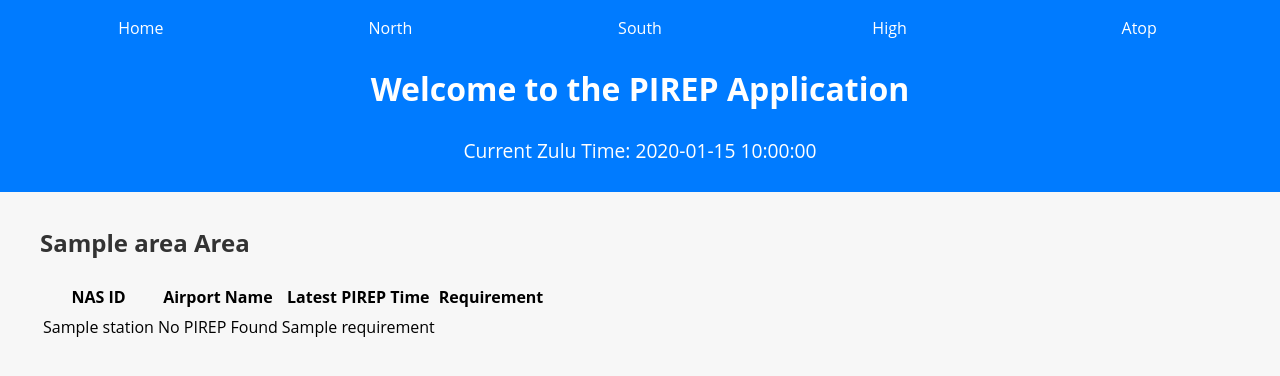
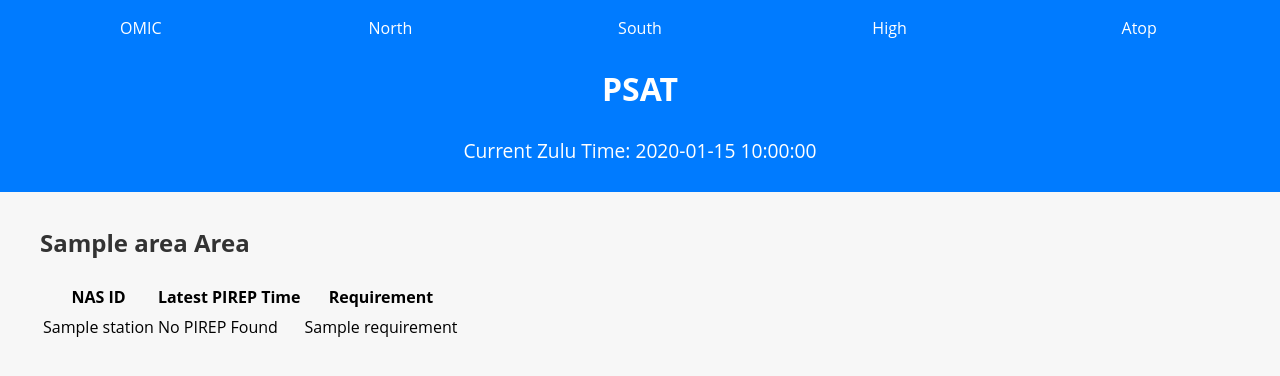
Before and after one commit to akfamous1299/PSAT, a Flask app: template templates/index.html in a window 1280 px wide. Shown: the top 376 px of the page. Run offline with Flask 3, Linux system fonts and the light colour scheme; the template is opened without the code that fills it: most values are stand-ins (such as "Sample title", 1, 10 or a date in 2020).

Commit message:
functional Updates

```diff
--- a/main.py
+++ b/main.py
@@ -49,6 +49,7 @@ def index():
             # Sort PIREPs by time in descending order (newest first)
             station_pireps.sort(key=lambda x: x['Time'], reverse=True)
 
+
             # Check if there are any PIREPs for the station
             if station_pireps:
                 # Get the most recent PIREP
@@ -56,7 +57,8 @@ def index():
 
                 # Calculate the time difference between now and the latest PIREP
                 now = datetime.now(pytz.utc)
-                pirep_time = datetime.strptime(latest_pirep['Time'], "%Y-%m-%d %H:%M:%S")
+                pirep_time = datetime.strptime(latest_pirep['Time'], "%H:%M").replace(tzinfo=pytz.utc)
+
                 time_diff = (now - pirep_time).total_seconds() / 3600  # Convert to hours
 
                 # Determine if a new PIREP is required (every hour)
@@ -70,13 +72,13 @@ def index():
 
         # Store both METAR and PIREP data in the dictionary
         areas_data[area] = {
-            'tations': area_stations,
+            'stations': area_stations,
             'pirep_status': station_pirep_status
         }
 
     # Get Zulu time for the display
     now = datetime.now(pytz.utc)
-    zulu_time = now.strftime("%Y-%m-%d %H:%M:%S Z")
+    zulu_time = now.strftime("%Y-%m-%d %H:%M Z")
 
     # Render the index.html template with all the data
     return render_template('index.html', zulu_time=zulu_time, areas_data=areas_data)
@@ -109,7 +111,7 @@ def area(area_name):
 
     # Get Zulu time
     now = datetime.now(pytz.utc)
-    zulu_time = now.strftime("%Y-%m-%d %H:%M:%S Z")
+    zulu_time = now.strftime("%Y-%m-%d %H:%M Z")
 
     # Render the area.html template with METAR and PIREP data
     return render_template('area.html', zulu_time=zulu_time, area_name=area_name, stations=area_stations, pireps=area_pireps)
--- a/pirep_fetcher.py
+++ b/pirep_fetcher.py
@@ -133,7 +133,7 @@ def fetch_pirep_data():
                         })
                     break
 
-            print(pireps)
+            #print(pireps)
 
         except ValueError as ve:
             print(f"Could not convert string to float: {ve}, row: {row}")  # Debugging
--- a/templates/area.html
+++ b/templates/area.html
@@ -10,7 +10,7 @@
     <header>
         <nav class="nav">
             <ul>
-                <li><a href="/">Home</a></li>
+                <li><a href="/">OMIC</a></li>
                 <li><a href="/area/NORTH">North</a></li>
                 <li><a href="/area/SOUTH">South</a></li>
                 <li><a href="/area/HIGH">High</a></li>
--- a/templates/index.html
+++ b/templates/index.html
@@ -3,21 +3,21 @@
 <head>
     <meta charset="UTF-8">
     <meta name="viewport" content="width=device-width, initial-scale=1.0">
-    <title>PIREP Application</title>
+    <title>PSAT</title>
     <link rel="stylesheet" href="{{ url_for('static', filename='css/styles.css') }}">
 </head>
 <body>
     <header>
         <nav class="nav">
             <ul>
-                <li><a href="/">Home</a></li>
+                <li><a href="/">OMIC</a></li>
                 <li><a href="/area/NORTH">North</a></li>
                 <li><a href="/area/SOUTH">South</a></li>
                 <li><a href="/area/HIGH">High</a></li>
                 <li><a href="/area/ATOP">Atop</a></li>
             </ul>
         </nav>
-        <h1>Welcome to the PIREP Application</h1>
+        <h1>PSAT</h1>
         <div class="zulu-time">Current Zulu Time: {{ zulu_time }}</div>
     </header>
     <main class="container">
@@ -28,7 +28,6 @@
                 <thead>
                     <tr>
                         <th>NAS ID</th>
-                        <th>Airport Name</th>
                         <th>Latest PIREP Time</th>
                         <th>Requirement</th>
                     </tr>
@@ -37,11 +36,6 @@
                     {% for station, status in data['pirep_status'].items() %}
                         <tr>
                             <td>{{ station }}</td>
-                            {% for airport in config.airport_data %}
-                                {% if airport['NAS ID'] == station %}
-                                    <td>{{ airport['Airport Name'] }}</td>
-                                {% endif %}
-                            {% endfor %}
                             <td>
                                 {% if status['Latest PIREP'] %}
                                     {{ status['Latest PIREP']['Time'] }}
```
